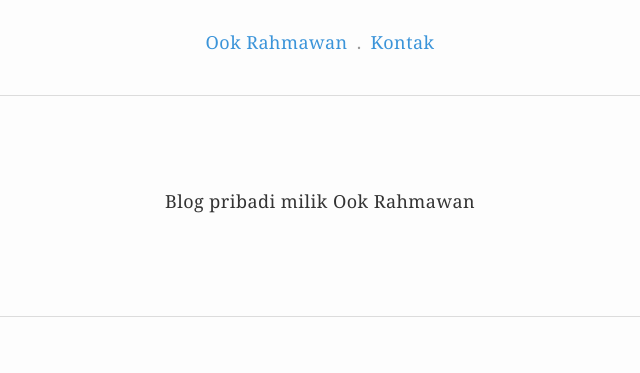
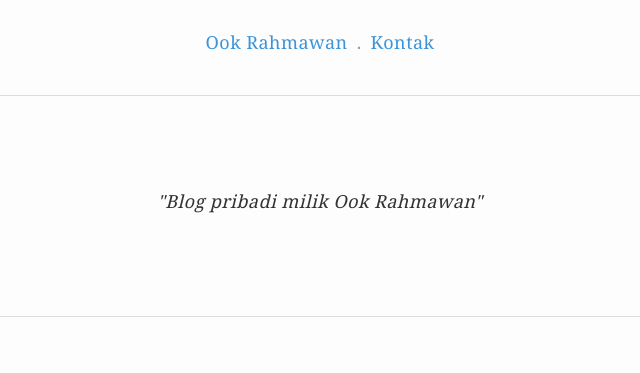
Before and after one commit to krhmwn/krhmwn.github.io, a Jekyll site: the page built from index.html, in a window 1280 px wide. Shown: the top 373 px of the page, without its empty margins (320-960 px from the left). Built offline with Jekyll 4.4.1, drawn with Linux system fonts in a browser that asks for light colours.

Commit message:
Update v.5.5.156

```diff
--- a/index.html
+++ b/index.html
@@ -4,7 +4,7 @@ title: null
 ---
 
 <nav><ul><li><a href="/">{{ site.name }}</a></li><li><a href="mailto:ookrahmawan@mail.ru">Kontak</a></li></ul></nav>
-<header><p>{{ site.description }}</p></header>
+<header><p><i>"{{ site.description }}"</i></p></header>
 {% for post in site.posts limit:1 %}<article>
 <h2><a href="{{ post.url }}">{{ post.title }}</a></h2>
 <time datetime="{{ post.date | date: '%Y-%m-%d' }}">{{ post.date | date: "%d-%m-%Y" }}</time>
```
